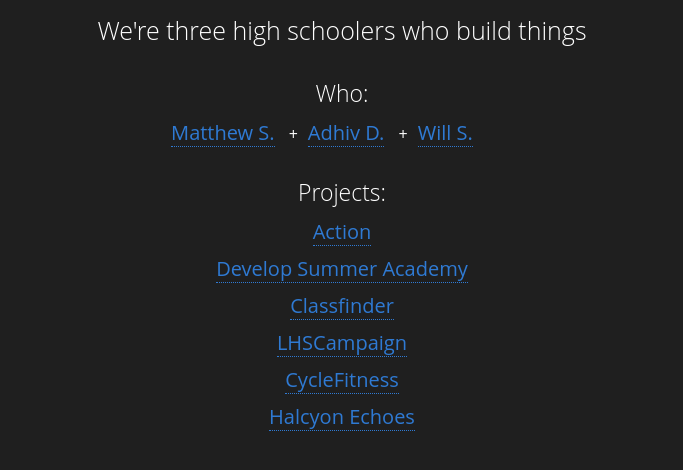
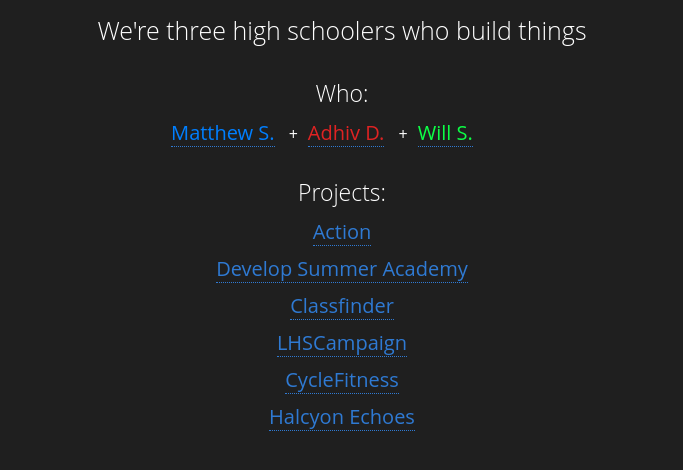
Before and after one commit to MAWTeam/mawteam, a plain HTML site: page index.html in a window 1280 px wide. Shown: the part 272-742 px from the top of the page, without its empty margins (298-981 px from the left). Drawn offline with Linux system fonts and the light colour scheme.

Commit message:
updated colors
actually this time, I think

```diff
--- a/index.html
+++ b/index.html
@@ -13,9 +13,9 @@
 
             <h3>Who:</h3>
             <ul id="people-list">
-                <li><a color="007fff" href="https://www.linkedin.com/in/matthewsotoudeh" target="_blank">Matthew S.</a></li>
-                <li><a color="df2323" href="https://www.linkedin.com/in/adhivd" target="_blank">Adhiv D.</a></li>
-                <li><a color="0dff46" href="Content/Resumes/will.pdf" target="_blank">Will S.</a></li>
+                <li><a style="color:#007fff" href="https://www.linkedin.com/in/matthewsotoudeh" target="_blank">Matthew S.</a></li>
+                <li><a style="color:#df2323" href="https://www.linkedin.com/in/adhivd" target="_blank">Adhiv D.</a></li>
+                <li><a style="color:#0dff46" href="Content/Resumes/will.pdf" target="_blank">Will S.</a></li>
             </ul>
 
             <h3>Projects:</h3>
```
